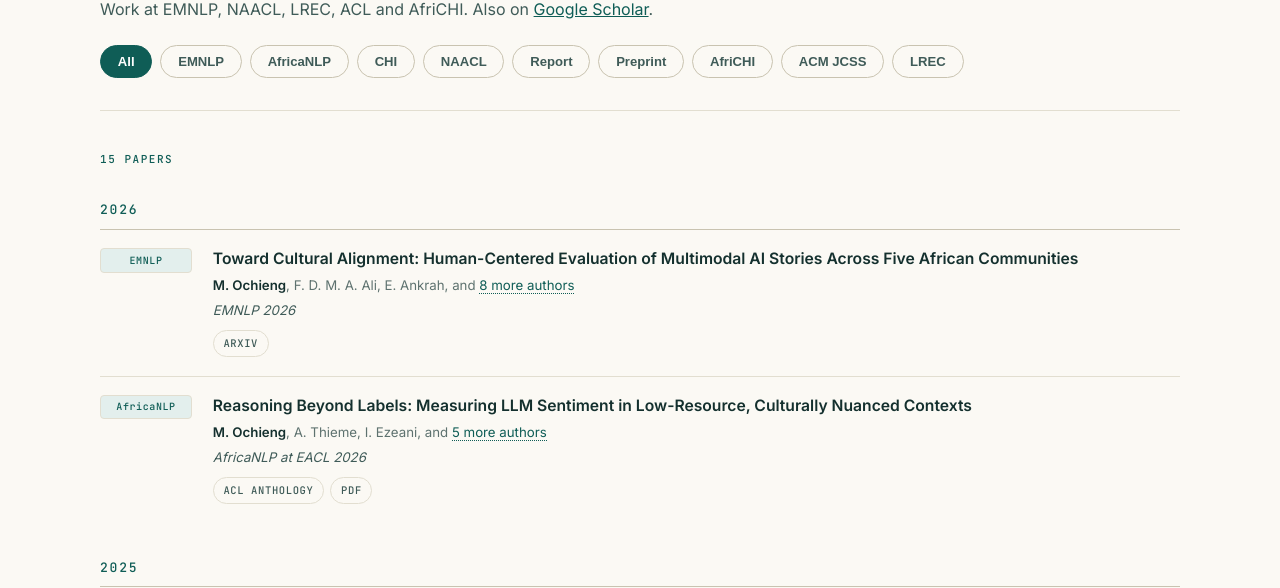
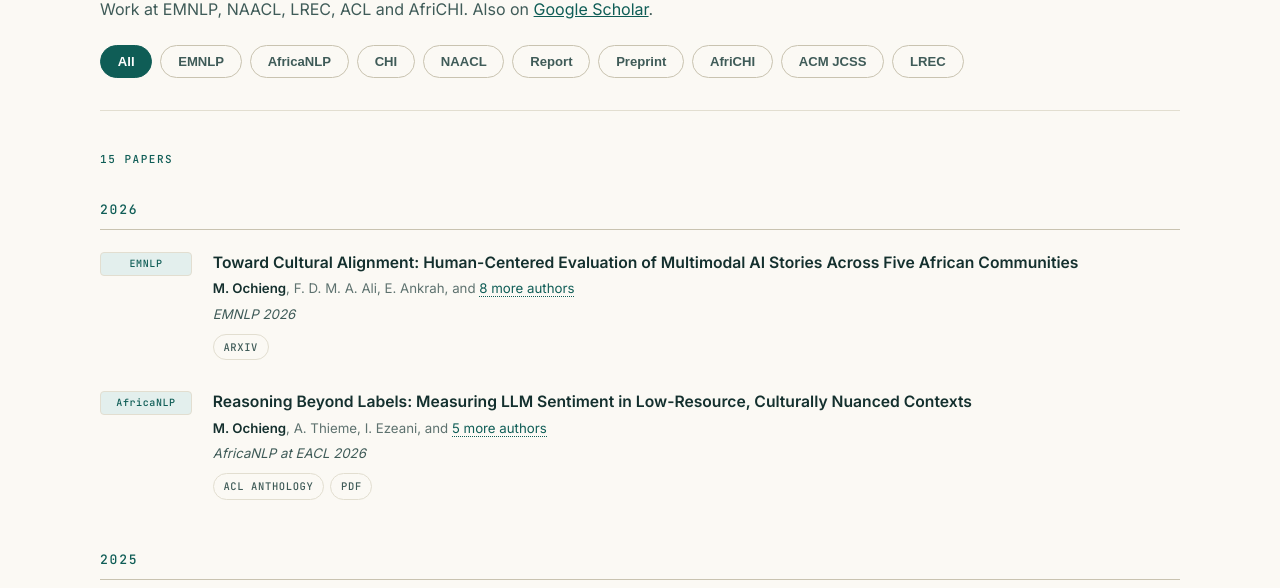
Before and after one commit to millicentochieng/millicentochieng.github.io, a website: page src/pages/publications.html in a window 1280 px wide. Shown: the part 212-800 px from the top of the page. Drawn offline with Linux system fonts and the light colour scheme.

Commit message:
Remove pub dividers

```diff
--- a/src/css/tokens.css
+++ b/src/css/tokens.css
@@ -169,9 +169,8 @@ img { max-width: 100%; display: block; }
   letter-spacing: .14em; color: var(--accent); font-variant-numeric: tabular-nums;
   margin: 0; padding: 0 0 .5rem; border-bottom: 1px solid var(--line-strong);
 }
-.pub-group-list { list-style: none; margin: 0; padding: 0; }
-.pub-group-list > .pub + .pub { border-top: 1px solid var(--line); }
-.pub { display: grid; grid-template-columns: 92px 1fr; gap: 1.3rem; padding: 1.15rem 0; }
+.pub-group-list { list-style: none; margin: .4rem 0 0; padding: 0; }
+.pub { display: grid; grid-template-columns: 92px 1fr; gap: 1.3rem; padding: .95rem 0; }
 .pub-venue { display: flex; flex-direction: column; gap: .35rem; align-items: flex-start; }
 .pub-venue .tag { width: 100%; text-align: center; }
 .pub-year { font-family: var(--font-mono); font-size: 11px; color: var(--ink-3); font-variant-numeric: tabular-nums; }
```
